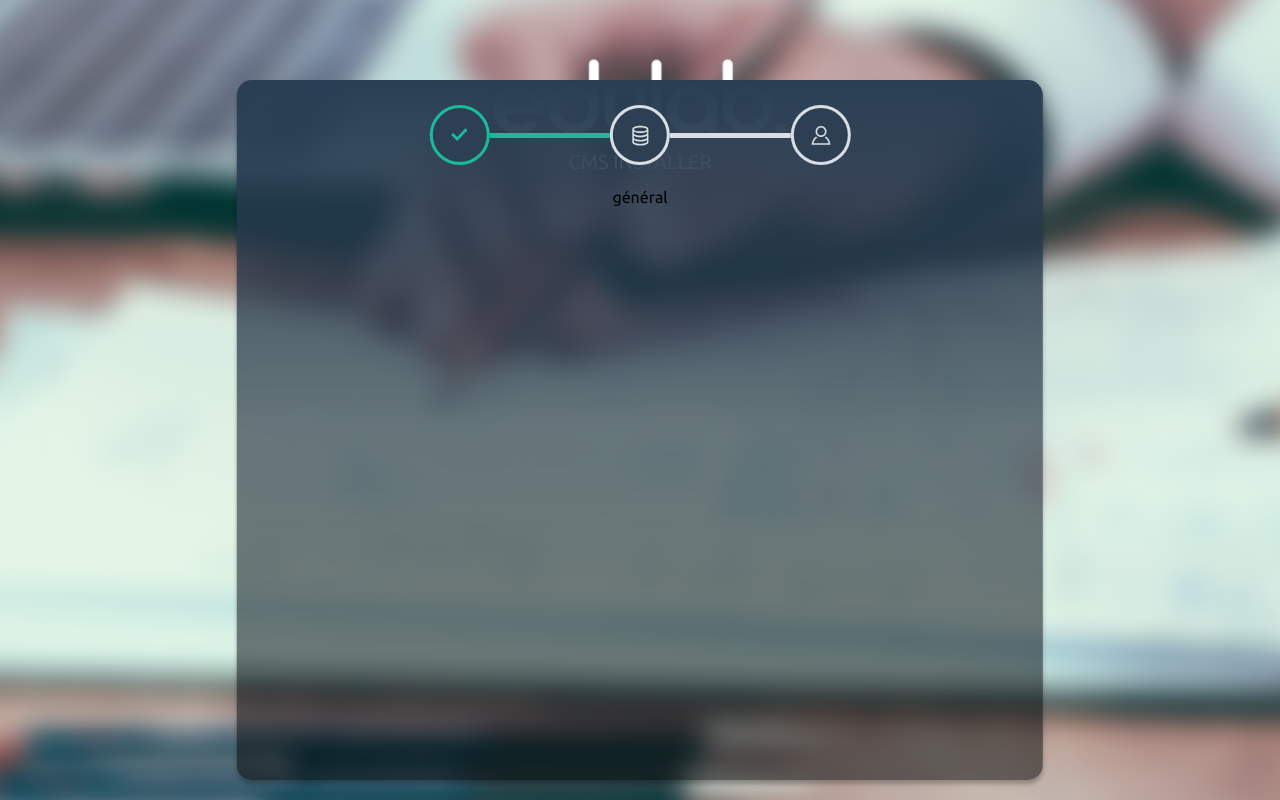
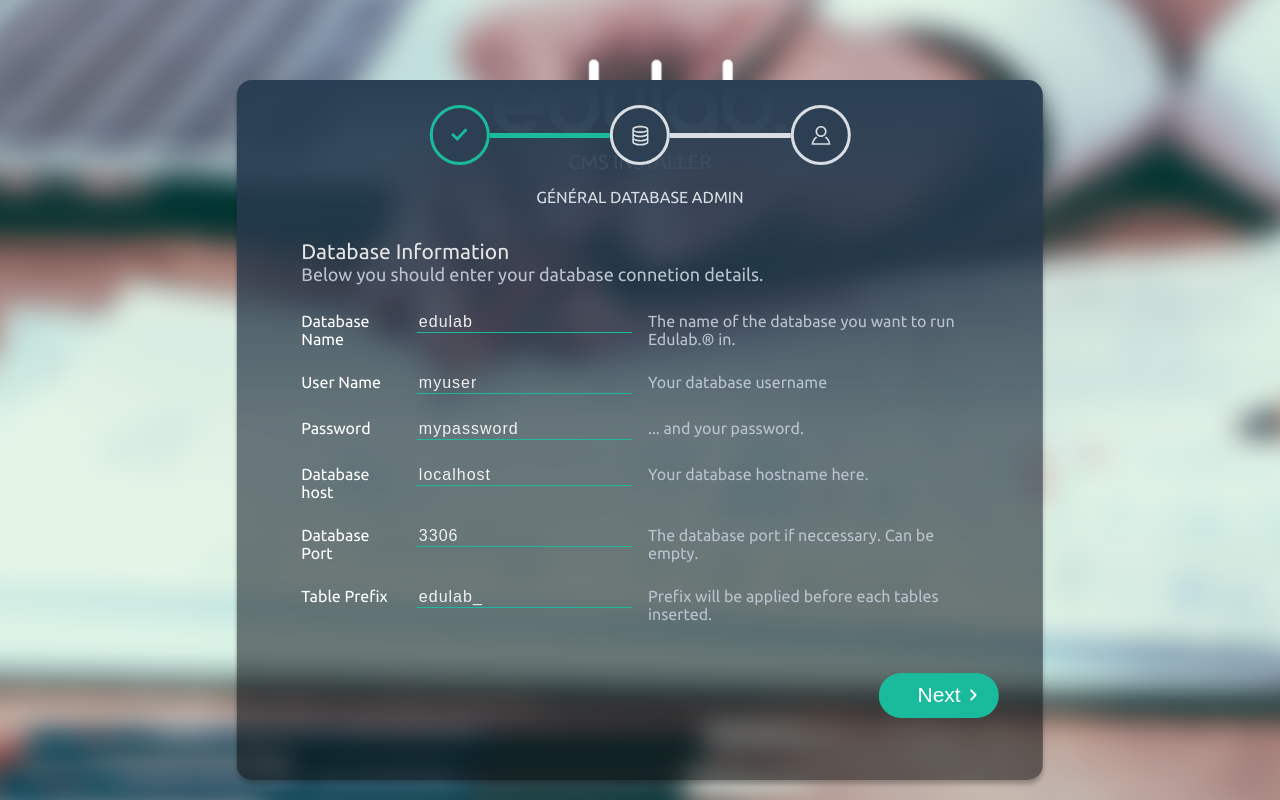
Before and after one commit to adrienmii/CMSProject, a PHP site: page /views/installer.html in a window 1280 px wide. Run offline with PHP 8.4, Linux system fonts and the light colour scheme.

Commit message:
Intégration des pages login et installer. responsive à revoir

```diff
--- a/public/css/css/style.css
+++ b/public/css/css/style.css
@@ -477,17 +442,13 @@
   font-size: 20px; }
 
 #installerForm {
-  position: absolute;
   width: 63%;
   height: 700px;
   left: 50%;
   top: 80%;
-  transform: translateX(-50%) translateY(-80%);
-  box-shadow: 0px 4px 4px rgba(0, 0, 0, 0.25);
-  background: linear-gradient(180deg, #2A3F54 0%, rgba(28, 42, 57, 0.62) 49.72%, rgba(0, 0, 0, 0.5) 100%, rgba(0, 0, 0, 0.5) 100%);
-  border-radius: 15px; }
+  transform: translateX(-50%) translateY(-80%); }
 
-#installerForm header {
+#installerForm > header {
   margin-top: 25px; }
 
 .stepCircle {
@@ -530,15 +491,66 @@
 .path.active {
   background: #1ABB9C; }
 
+.stepTitle {
+  display: inline-block;
+  text-transform: uppercase;
+  color: #D9DEE4; }
+
+#installerForm > main {
+  margin: 4% 8% 8% 8%; }
+
+#formTitle {
+  color: #E5E5E5;
+  font-size: 21px; }
+
+#formDesc {
+  color: #BAC3CF;
+  font-size: 18px; }
+
+#installerForm form {
+  margin-top: 4%; }
+
+.rowTitle {
+  color: #fff; }
+
+.rowValue {
+  color: #fff; }
+
+.rowDesc {
+  color: #BAC3CF; }
+
+#installerForm form .row {
+  margin-bottom: 25px;
+  font-size: 16px; }
+
+#installerForm input {
+  font-size: 16px;
+  border-bottom: 1px solid #1ABB9C; }
+
+.buttonContainer {
+  margin-top: 50px; }
+
+#installerForm input[type="button"] {
+  font-size: 21px;
+  width: 120px;
+  background: url(../../img/icn/iconArrowRightWhite.svg) 80% no-repeat #1ABB9C; }
+
 @media screen and (max-width: 768px) {
   #installerBody {
-    background: #fff; }
+    background: #fff;
+    height: 100%; }
 
   #installerForm {
     width: 100%;
     height: 100%;
     border-radius: 0;
-    border: none; } }
+    border: none; }
+
+  .rowTitle {
+    margin-bottom: 15px; } }
+@media screen and (min-width: 768px) and (max-width: 992px) {
+  #installerForm {
+    width: 80%; } }
 html {
   height: 100%; }
 
@@ -563,4 +575,51 @@ body {
 .text-center {
   text-align: center; }
 
+.text-left {
+  text-align: left; }
+
+.text-right {
+  text-align: right; }
+
+input[type="text"],
+input[type="password"] {
+  background-color: transparent;
+  border: none;
+  -webkit-box-shadow: none;
+  box-shadow: none;
+  -webkit-box-sizing: content-box;
+  box-sizing: content-box;
+  -webkit-transition: all 0.3s;
+  transition: all 0.3s;
+  color: #fff;
+  letter-spacing: 1px; }
+
+input[type="submit"],
+input[type="button"] {
+  background: #1ABB9C;
+  border-radius: 50px;
+  border: none;
+  padding: 10px 20px;
+  color: #fff;
+  border-radius: 40px;
+  font-size: 21px;
+  cursor: pointer; }
+
+#loginBody,
+#installerBody {
+  background: url(../../img/loginBackground.png) no-repeat center fixed;
+  background-size: cover; }
+
+#loginForm,
+#installerForm {
+  position: absolute;
+  box-shadow: 0px 4px 4px rgba(0, 0, 0, 0.25);
+  background: linear-gradient(180deg, #2A3F54 0%, rgba(28, 42, 57, 0.62) 49.72%, rgba(0, 0, 0, 0.5) 100%, rgba(0, 0, 0, 0.5) 100%);
+  border-radius: 15px; }
+
+#loginForm ::-webkit-input-placeholder,
+#installerForm ::-webkit-input-placeholder {
+  color: #fff;
+  opacity: 0.9; }
+
 /*# sourceMappingURL=style.css.map */
--- a/public/css/scss/installer.scss
+++ b/public/css/scss/installer.scss
@@ -1,7 +1,3 @@
-#installerBody{
-  background: url(../../img/loginBackground.png) no-repeat center fixed;
-  background-size: cover;
-}
 
 #logoContainer{
 	background: url(../../img/logo.png) no-repeat 51% 150%;
@@ -16,18 +12,14 @@
 }
 
 #installerForm{
-	position: absolute;
 	width: 63%;
 	height: 700px;
 	left: 50%;
 	top: 80%;
 	transform:translateX(-50%) translateY(-80%);
-	box-shadow: 0px 4px 4px rgba(0, 0, 0, 0.25);
-	background: linear-gradient(180deg, #2A3F54 0%, rgba(28, 42, 57, 0.62) 49.72%, rgba(0, 0, 0, 0.5) 100%, rgba(0, 0, 0, 0.5) 100%);
-	border-radius: 15px;
 }
 
-#installerForm header{
+#installerForm > header{
 	margin-top:25px;
 }
 
@@ -77,12 +69,66 @@
 	background:#1ABB9C;
 }
 
+.stepTitle{
+	display:inline-block;
+	text-transform:uppercase;
+	color:#D9DEE4;
+}
 
+#installerForm > main{
+	margin:4% 8% 8% 8%;
+}
+
+#formTitle{
+	color:#E5E5E5;
+	font-size:21px;
+}
+
+#formDesc{
+	color:#BAC3CF;
+	font-size:18px;
+}
+
+#installerForm form{
+	margin-top:4%;
+}
+
+.rowTitle{
+	color:#fff;
+}
+
+.rowValue{
+	color:#fff;
+}
+
+.rowDesc{
+	color:#BAC3CF;
+}
+#installerForm form .row{
+	margin-bottom:25px;
+	font-size: 16px;
+}
+#installerForm input
+{
+	font-size: 16px;
+    border-bottom: 1px solid #1ABB9C;
+}
+
+.buttonContainer{
+	margin-top:50px;
+}
+
+#installerForm input[type="button"]{
+	font-size:21px;
+	width:120px;
+	background: url(../../img/icn/iconArrowRightWhite.svg) 80% no-repeat #1ABB9C;
+}
 
 @media screen and (max-width: 768px){
 
 	#installerBody {
 	  background: #fff;
+	  height: 100%;
 	}
 
 	#installerForm{
@@ -92,4 +138,16 @@
 		border:none;
 	}
 
+	.rowTitle{
+		margin-bottom:15px;
+	}
+
 }
+
+@media screen and (min-width: 768px) and (max-width:992px){
+
+	#installerForm{
+		width:80%;
+	}
+
+}
--- a/public/css/scss/style.scss
+++ b/public/css/scss/style.scss
@@ -30,3 +30,62 @@ body {
 .text-center{
 	text-align:center;
 }
+
+.text-left{
+	text-align:left;
+}
+
+.text-right{
+	text-align:right;
+}
+
+input[type="text"],
+input[type="password"]
+{
+    background-color: transparent;
+    border: none;
+    -webkit-box-shadow: none;
+    box-shadow: none;
+    -webkit-box-sizing: content-box;
+    box-sizing: content-box;
+    -webkit-transition: all 0.3s;
+    transition: all 0.3s;
+    color:#fff;
+	letter-spacing:1px;
+}
+
+input[type="submit"],
+input[type="button"]
+{
+	background: #1ABB9C;
+	border-radius: 50px;
+	border: none;
+	padding: 10px 20px;
+	color: #fff;
+	border-radius: 40px;
+	font-size: 21px;
+	cursor: pointer;
+}
+
+#loginBody,
+#installerBody
+{
+  background: url(../../img/loginBackground.png) no-repeat center fixed;
+  background-size: cover;
+}
+
+
+#loginForm,
+#installerForm{
+	position: absolute;
+	box-shadow: 0px 4px 4px rgba(0, 0, 0, 0.25);
+	background: linear-gradient(180deg, #2A3F54 0%, rgba(28, 42, 57, 0.62) 49.72%, rgba(0, 0, 0, 0.5) 100%, rgba(0, 0, 0, 0.5) 100%);
+	border-radius: 15px;
+
+}
+
+#loginForm ::-webkit-input-placeholder,
+#installerForm ::-webkit-input-placeholder {
+   color: #fff;
+   opacity: 0.9;
+}
--- a/views/installer.html
+++ b/views/installer.html
@@ -10,15 +10,104 @@
 		<div id="title" class="text-center">cms installer</div>
 	</header>
 	<main>
-		<section id="installerForm" class="text-center">
-			<header>
+		<section id="installerForm">
+			<header class="text-center">
+				<div>
 				<div class="stepCircle active"></div>
 				<div class="path active"></div>
 				<div class="stepCircle"></div>
 				<div class="path"></div>
 				<div class="stepCircle"></div>
+			</div>
+			<div>
 				<div class="stepTitle">général</div>
+				<div class="stepTitle">database</div>
+				<div class="stepTitle">admin</div>
+			</div>
 			</header>
+			<main>
+				<header>
+					<div class="row">
+						<div id="formTitle" class="col-xs-12">Database Information</div>
+						<div id="formDesc" class="col-xs-12">Below you should enter your database connetion details.</div>
+					</div>
+				</header>
+				<main>
+					<form>
+						<div class="row">
+							<div class="col-xs-12 col-sm-2 text-left rowTitle">
+							Database Name
+							</div>
+							<div class="col-xs-12 col-sm-4 rowValue">
+								<input type="text" placeholder="edulab">
+							</div>
+							<div class="col-xs-12 col-sm-6 rowDesc">
+								The name of the database you want to run Edulab.® in.
+							</div>
+						</div>
+						<div class="row">
+							<div class="col-xs-12 col-sm-2  text-left rowTitle">
+							User Name
+							</div>
+							<div class="col-xs-12 col-sm-4 rowValue">
+								<input type="text" placeholder="myuser">
+							</div>
+							<div class="col-xs-12 col-sm-6 rowDesc">
+								Your database username
+							</div>
+						</div>
+						<div class="row">
+							<div class="col-xs-12 col-sm-2 text-left rowTitle">
+							Password
+							</div>
+							<div class="col-xs-12 col-sm-4 rowValue">
+								<input type="Password" placeholder="mypassword">
+							</div>
+							<div class="col-xs-12 col-sm-6 rowDesc">
+								... and your password.
+							</div>
+						</div>
+						<div class="row">
+							<div class="col-xs-12 col-sm-2 text-left rowTitle">
+							Database host
+							</div>
+							<div class="col-xs-12 col-sm-4 rowValue">
+								<input type="text" placeholder="localhost">
+							</div>
+							<div class="col-xs-12 col-sm-6 rowDesc">
+								Your database hostname here.
+							</div>
+						</div>
+						<div class="row">
+							<div class="col-xs-12 col-sm-2 text-left rowTitle">
+							Database Port
+							</div>
+							<div class="col-xs-12 col-sm-4 rowValue">
+								<input type="text" placeholder="3306">
+							</div>
+							<div class="col-xs-12 col-sm-6 rowDesc">
+								The database port if neccessary. Can be empty.
+							</div>
+						</div>
+						<div class="row">
+							<div class="col-xs-12 col-sm-2 text-left rowTitle">
+							Table Prefix
+							</div>
+							<div class="col-xs-12 col-sm-4 rowValue">
+								<input type="text" placeholder="edulab_">
+							</div>
+							<div class="col-xs-12 col-sm-6 rowDesc">
+								Prefix will be applied before each tables inserted.
+							</div>
+						</div>
+						<div class="row buttonContainer">
+							<div class="col-xs-2 col-xs-offset-10 clearfix">
+								<input type="button" value="Next">
+							</div>
+						</div>
+					<form>
+				</main>
+			</main>
 		</section>
 	</main>
 
```
Also changed, not shown: other parts of public/css/css/style.css (+3 -38 lines), public/css/css/installer.css (+55 -12 lines), public/css/css/login.css (+3 -34 lines), public/css/scss/login.scss (+2 -35 lines), public/img/icn/iconArrowRightWhite.svg (added), 3 other files.
